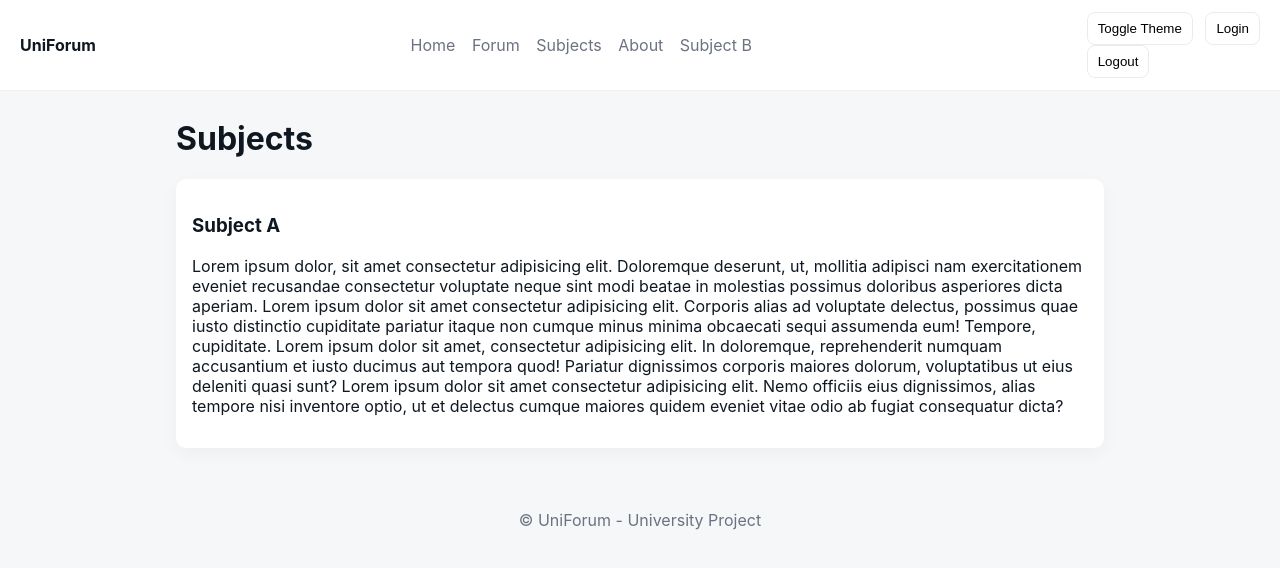
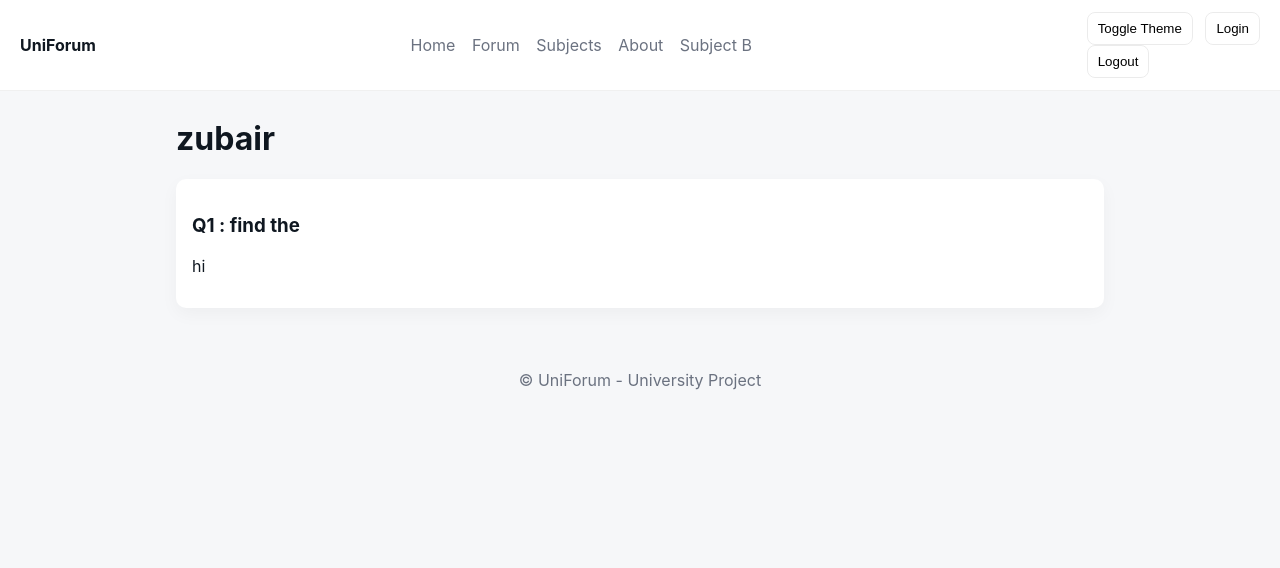
Before and after one commit to HkTheBeast/ShadanForums, a website: page public/subjects.html in a window 1280 px wide. Drawn offline with Linux system fonts and the light colour scheme; no server answers.

Commit message:
Update subjects.html

```diff
--- a/public/subjects.html
+++ b/public/subjects.html
@@ -26,9 +26,9 @@
     </header>
 
     <main class="container">
-      <h1>Subjects</h1>
+      <h1>zubair</h1>
       <section class="cards">
-        <article class="card"><h3>Subject A</h3><p>Lorem ipsum dolor, sit amet consectetur adipisicing elit. Doloremque deserunt, ut, mollitia adipisci nam exercitationem eveniet recusandae consectetur voluptate neque sint modi beatae in molestias possimus doloribus asperiores dicta aperiam. Lorem ipsum dolor sit amet consectetur adipisicing elit. Corporis alias ad voluptate delectus, possimus quae iusto distinctio cupiditate pariatur itaque non cumque minus minima obcaecati sequi assumenda eum! Tempore, cupiditate. Lorem ipsum dolor sit amet, consectetur adipisicing elit. In doloremque, reprehenderit numquam accusantium et iusto ducimus aut tempora quod! Pariatur dignissimos corporis maiores dolorum, voluptatibus ut eius deleniti quasi sunt? Lorem ipsum dolor sit amet consectetur adipisicing elit. Nemo officiis eius dignissimos, alias tempore nisi inventore optio, ut et delectus cumque maiores quidem eveniet vitae odio ab fugiat consequatur dicta?</p></article>
+        <article class="card"><h3>Q1 : find the </h3><p>hi</p></article>
       </section>
     </main>
 
```
